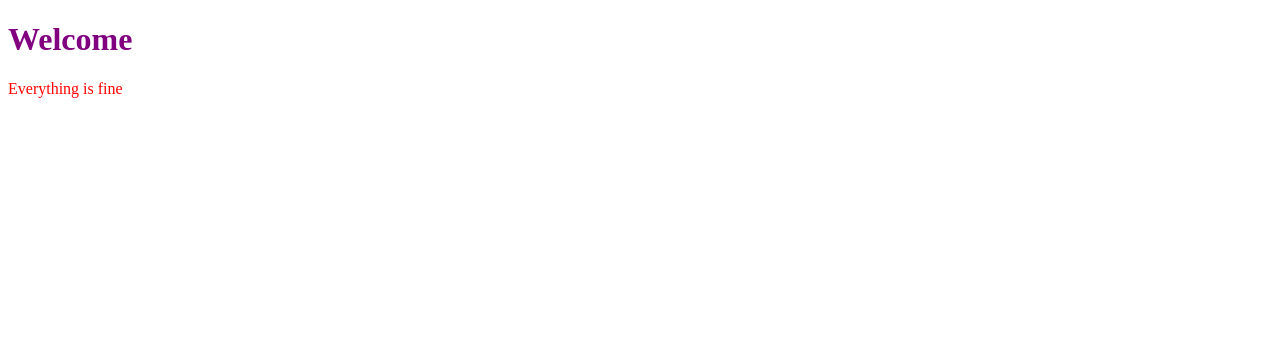
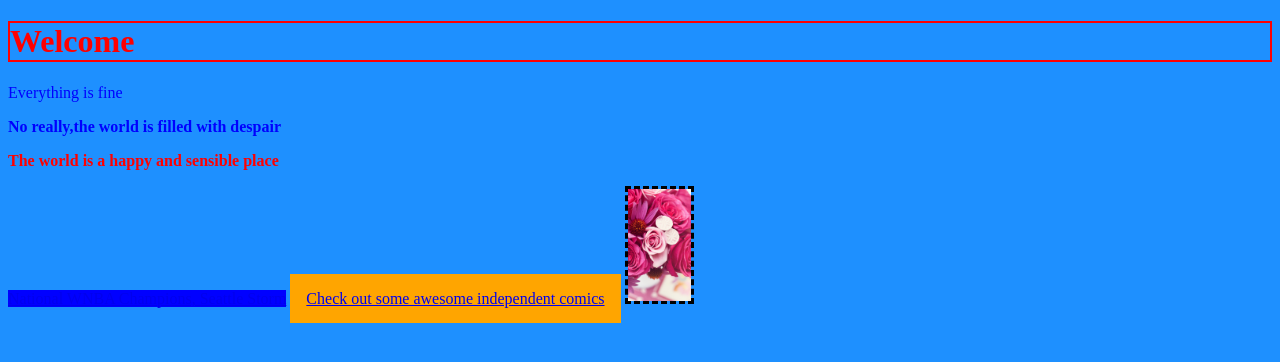
Before and after one commit to sonalaggarwal555/CSS-basics, a plain HTML site: page index.html in a window 1280 px wide. Drawn offline with Linux system fonts and the light colour scheme.

Commit message:
Adding update to index file

```diff
--- a/index.html
+++ b/index.html
@@ -11,12 +11,55 @@
         color: red;
       }
       body{
-        backgroung-color:dodgerblue;
+        background-color:dodgerblue;
+      }
+      .purple-text{
+        color:rgb(0,0,255);
+      }
+      .purple-text{
+        color:hsla(240,0,0,.5);
+      }
+      .important{
+        font-weight: bold;
+      }
+      #lead-paragraph{
+        font-weight: bold;
+      }
+      .important:hover{
+        background-color: #0000FF;
+      }
+      a[href="https://imagecomics.com/"] {
+        background-color: orange;
+        padding : 1rem;
+      }
+      a[href="http://storm.wnba.com/"] {
+        background-color: blue;
+      }
+      h1{
+        color: red;
+        border-style:solid;
+        border-width: 2px;
+        border-color:red;
+      }
+      p.important{
+        width: 75%;
+      }
+      img{
+        border-style: dashed;
+        border:color : orange;
+        border-width :3px;
+        width : 5%;
       }
     </style>
   </head>
   <body>
     <h1>Welcome</h1>
-    <p>Everything is fine</p>
+    <p class="purple-text">Everything is fine</p>
+    <p class="important purple-text">No really,the world is filled with despair</p>
+    <p id="lead-paragraph">The world is a happy and sensible place</p>
+    <a href="http://storm.wnba.com/">National WNBA Champions, Seattle Storm</a>
+    <a href="https://imagecomics.com/">Check out some awesome independent comics</a>
+    <img src="flower5.jpeg">
+    <i>
   </body>
 </html>
```
Also changed, not shown: flower5.jpeg (added).
